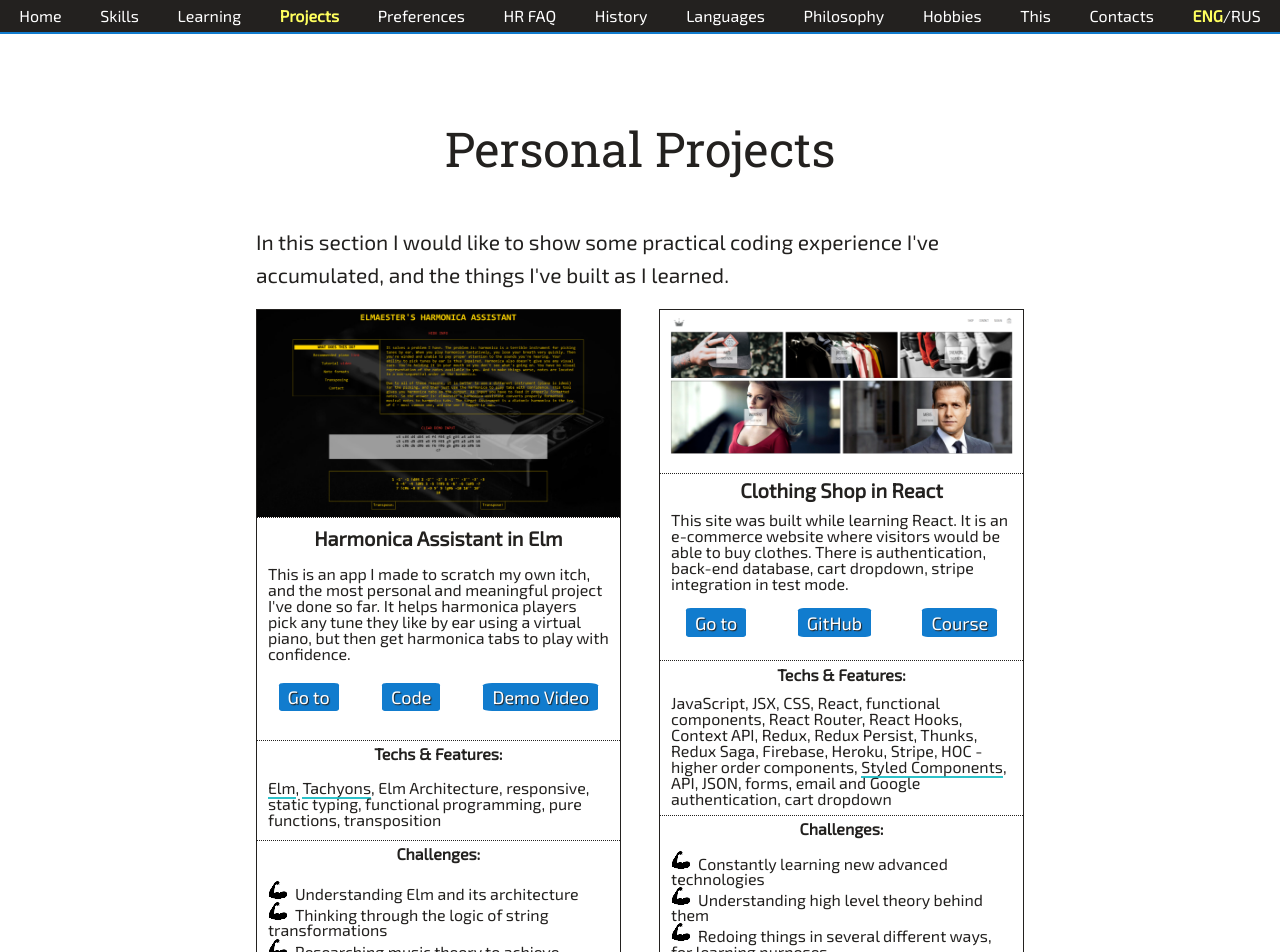
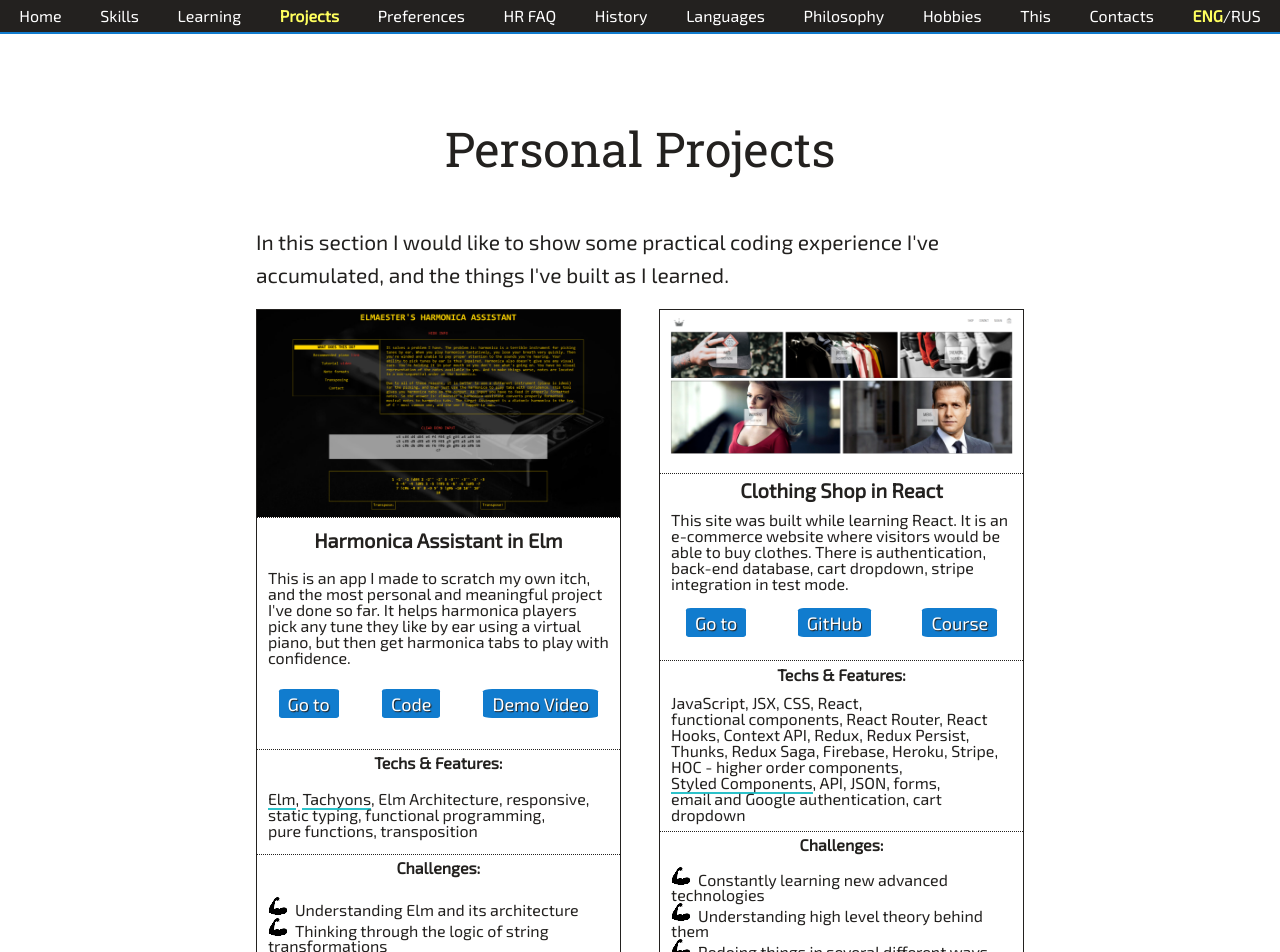
Before and after one commit to elmaester/hire-oleg, a Next.js app: page /personal-projects in a window 1280 px wide. Shown: the top 952 px of the page. Built offline with nearby package versions, Linux system fonts and the light colour scheme.

Commit message:
fix: improved wrapping in techs list

```diff
--- a/pages/personal-projects.js
+++ b/pages/personal-projects.js
@@ -72,8 +72,11 @@ const PersonalProjects = ({ lang }) => {
             >
               Tachyons
             </a>
-            , Elm Architecture, responsive, static typing, functional
-            programming, pure functions, transposition
+            , Elm Architecture, responsive,{" "}
+            <span style={{ whiteSpace: "nowrap" }}>static typing</span>,{" "}
+            <span style={{ whiteSpace: "nowrap" }}>functional programming</span>
+            , <span style={{ whiteSpace: "nowrap" }}>pure functions</span>,
+            transposition
           </p>
           <h4>{ru ? "Непростые задачи:" : "Challenges:"}</h4>
           <ul>
@@ -132,9 +135,14 @@ const PersonalProjects = ({ lang }) => {
           </div>
           <h4>{ru ? "Технологии и фичи:" : "Techs & Features:"}</h4>
           <p>
-            JavaScript, JSX, CSS, React, functional components, React Router,
-            React Hooks, Context API, Redux, Redux Persist, Thunks, Redux Saga,
-            Firebase, Heroku, Stripe, HOC - higher order components,{" "}
+            JavaScript, JSX, CSS, React,{" "}
+            <span style={{ whiteSpace: "nowrap" }}>functional components</span>,
+            React Router, React Hooks, Context API, Redux, Redux Persist,
+            Thunks, Redux Saga, Firebase, Heroku, Stripe,{" "}
+            <span style={{ whiteSpace: "nowrap" }}>
+              HOC - higher order components
+            </span>
+            ,{" "}
             <a
               href="https://www.styled-components.com/"
               target="_blank"
@@ -143,7 +151,11 @@ const PersonalProjects = ({ lang }) => {
             >
               Styled Components
             </a>
-            , API, JSON, forms, email and Google authentication, cart dropdown
+            , API, JSON, forms,{" "}
+            <span style={{ whiteSpace: "nowrap" }}>
+              email and Google authentication
+            </span>
+            , cart dropdown
           </p>
           <h4>{ru ? "Непростые задачи:" : "Challenges:"}</h4>
           <ul>
```
